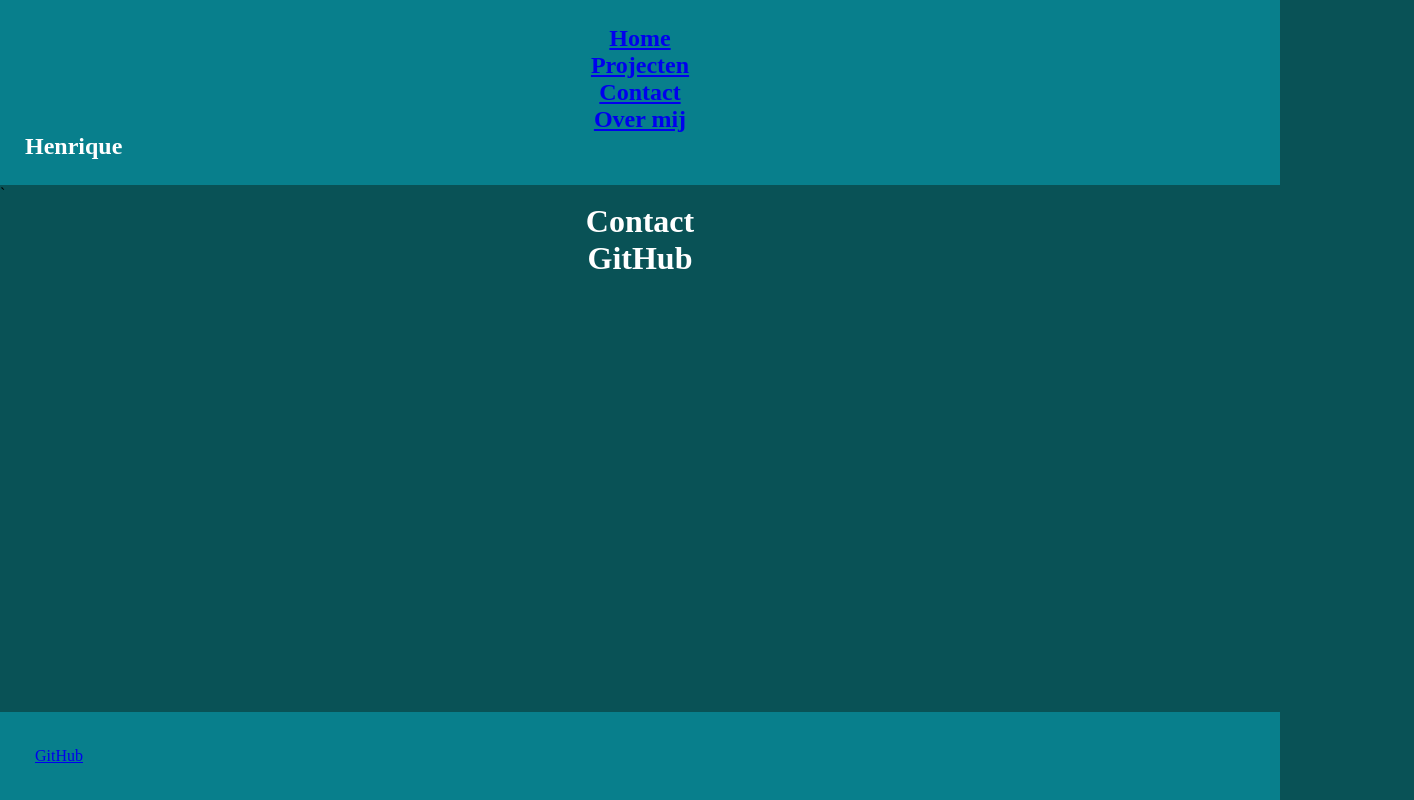
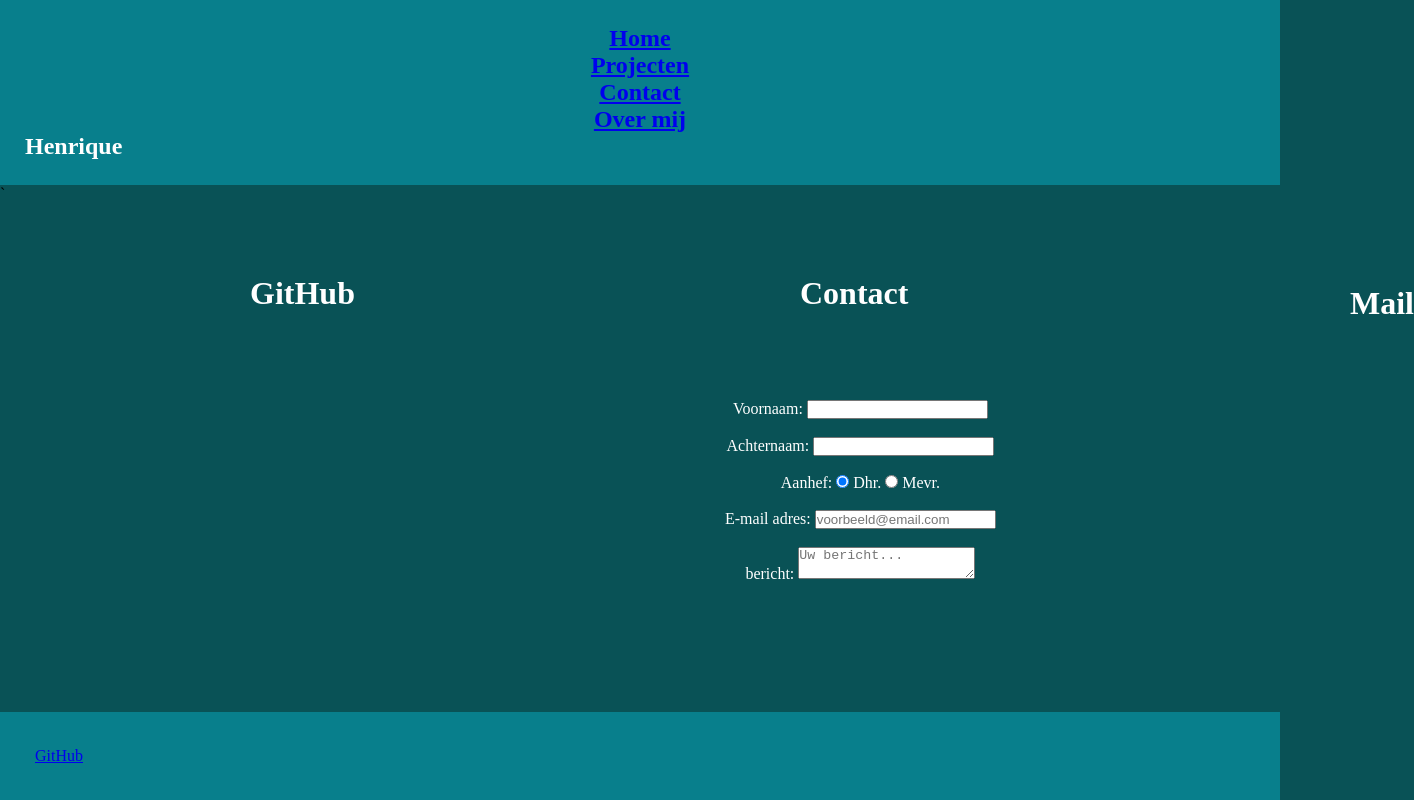
Before and after one commit to Henriquedrost/Portfolio-Henrique1, a plain HTML site: page contact.html in a window 1280 px wide. Shown: the whole page, 1414 px wide, since content can reach past the window. Drawn offline with Linux system fonts and the light colour scheme.

Commit message:
update contact
contact

```diff
--- a/contact.css
+++ b/contact.css
@@ -33,4 +33,29 @@ ul{
 .contact{
     text-align: center;
     color: white;
+    position: absolute;
+    top: 275px;
+    left:800px;
 }
+
+.contact1{
+    text-align: center;
+    color: white;
+    position: absolute;
+    top: 400px;
+    left:725px;
+}
+
+.contact2{
+    position: absolute;
+    color: white;
+    left: 250px;
+    top: 275px;
+}
+
+.contact3{
+    position: absolute;
+    color: white;
+    left: 1350px;
+    top: 285px;
+}
--- a/contact.html
+++ b/contact.html
@@ -20,10 +20,42 @@
     </nav>
 `<div class="contact">
     <h1> Contact</h1>
+</div>
+<div class="contact2">
     <h1>GitHub</h1>
 </div>
+<div class="contact3">
+    <h1>Mail</h1>
+
+</div>
+<div class="contact1">
+<form action="#"
+<label for="voornaam">Voornaam:</label>
+<input type="text" id="voornaam" name="voornaam" required pattern="[A-Za-z\s]+" title="Voornaam mag alleen letters bevatten.">
+<br><br>
+<!-- achternaam -->
+<label for="achternaam">Achternaam:</label>
+<input type="text" id="achternaam" name="achternaam" required pattern="[A-Za-z\s]+" title="Achternaam mag alleen letters bevatten.">
+<br><br>
+
+<!-- aanhef -->
+<label for="aanhef">Aanhef:</label>
+<input type="radio" id="Dhr." name="aanhef" value="Dhr."checked>
+<label for="Dhr.">Dhr.</label>
+<input type="radio" id="Mevr." name="aanhef" value="Mevr.">
+<label for="Mevr.">Mevr.</label>
 
 
+<br><br>
+<!-- e-mail adres -->
+<label for="e-mail adres">E-mail adres:</label>
+<input type="email" id="e-mail adres" name="e-mail adres" required placeholder="voorbeeld@email.com">
+<br><br>
+<!-- bericht -->
+<label for="bericht">bericht:</label>
+<textarea id="bericht" name="bericht" required placeholder="Uw bericht..."></textarea>
+<br><br>
+</div>
 <footer>
  <a href="https://github.com/Henriquedrost">GitHub</a>
 
```
